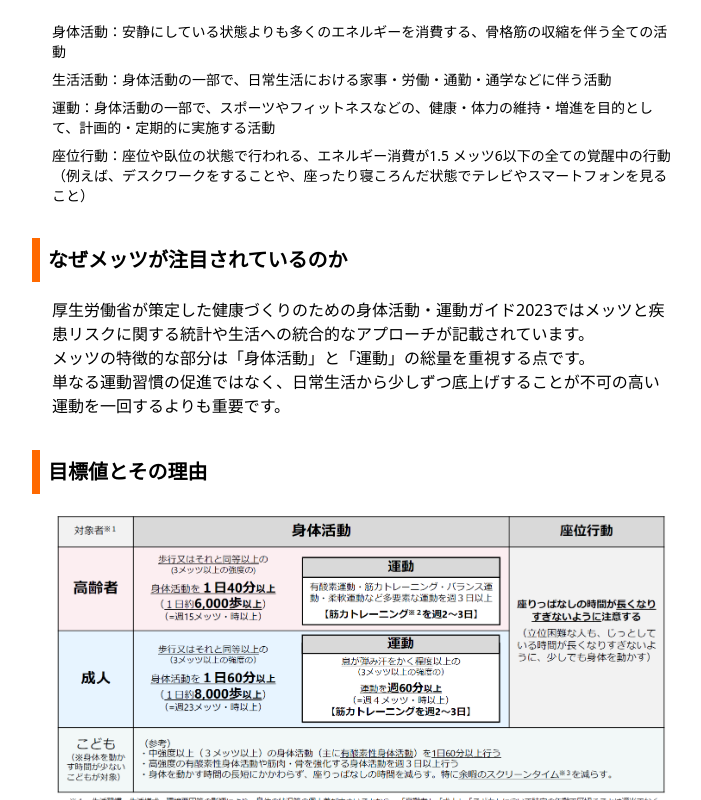
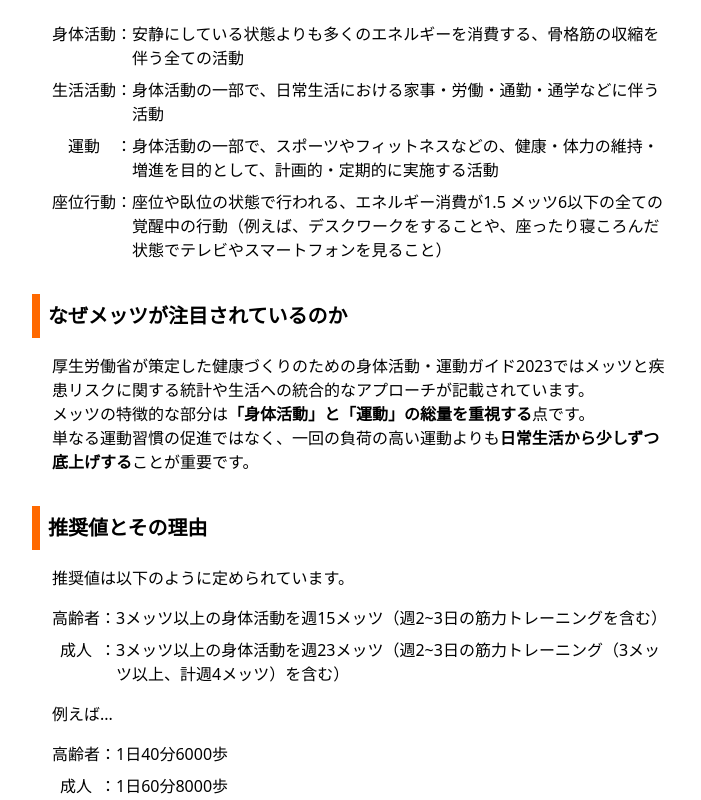
Before and after one commit to sh01forbusiness-ux/mets-app, a Next.js app: page /about in a window 1280 px wide. Shown: the part 640-1440 px from the top of the page, without its empty margins (288-989 px from the left). Built offline with nearby package versions, Linux system fonts and the light colour scheme.

Commit message:
メッツの概要追記

```diff
--- a/app/about/page.tsx
+++ b/app/about/page.tsx
@@ -8,7 +8,10 @@ export default function About() {
   const cardStyle = "p-4"
   const titleStyle = "border-l-8 border-orange-500 text-xl font-bold p-2"
   const paragraphStyle = "pl-5 mt-4"
-  const imageStyle = "pl-5 mt-4 w-full w-auto"
+  const imageStyle = "pl-5 mt-4 w-full h-auto"
+  const ulStyle = "pl-5 mt-4 space-y-2"
+  const liTitleStyle = "shrink-0 text-center"
+
 
   return (
     <main>
@@ -21,18 +24,22 @@ export default function About() {
           alt='参考画像01'
           width={1551}
           height={911} />
-        <ul className={`${paragraphStyle} text-sm`}>
-          <li>
-            身体活動：安静にしている状態よりも多くのエネルギーを消費する、骨格筋の収縮を伴う全ての活動
+        <ul className={ulStyle}>
+          <li className='flex'>
+            <span className={`${liTitleStyle} w-16`}>身体活動</span>：
+            <span>安静にしている状態よりも多くのエネルギーを消費する、骨格筋の収縮を伴う全ての活動</span>
           </li>
-          <li className='mt-2'>
-            生活活動：身体活動の一部で、日常生活における家事・労働・通勤・通学などに伴う活動
+          <li className='flex'>
+            <span className={`${liTitleStyle} w-16`}>生活活動</span>：
+            <span>身体活動の一部で、日常生活における家事・労働・通勤・通学などに伴う活動</span>
           </li>
-          <li className='mt-2'>
-            運動：身体活動の一部で、スポーツやフィットネスなどの、健康・体力の維持・増進を目的として、計画的・定期的に実施する活動
+          <li className='flex'>
+            <span className={`${liTitleStyle} w-16`}>運動</span>：
+            <span>身体活動の一部で、スポーツやフィットネスなどの、健康・体力の維持・増進を目的として、計画的・定期的に実施する活動</span>
           </li>
-          <li className='mt-2'>
-            座位行動：座位や臥位の状態で行われる、エネルギー消費が1.5 メッツ6以下の全ての覚醒中の行動（例えば、デスクワークをすることや、座ったり寝ころんだ状態でテレビやスマートフォンを見ること）
+          <li className='flex'>
+            <span className={`${liTitleStyle} w-16`}>座位行動</span>：
+            <span>座位や臥位の状態で行われる、エネルギー消費が1.5 メッツ6以下の全ての覚醒中の行動（例えば、デスクワークをすることや、座ったり寝ころんだ状態でテレビやスマートフォンを見ること）</span>
           </li>
         </ul>
       </div>
@@ -41,21 +48,58 @@ export default function About() {
         <h2 className={titleStyle}>なぜメッツが注目されているのか</h2>
         <p className={paragraphStyle}>
           厚生労働省が策定した健康づくりのための身体活動・運動ガイド2023ではメッツと疾患リスクに関する統計や生活への統合的なアプローチが記載されています。<br />
-          メッツの特徴的な部分は「身体活動」と「運動」の総量を重視する点です。<br />
-          単なる運動習慣の促進ではなく、日常生活から少しずつ底上げすることが不可の高い運動を一回するよりも重要です。
+          メッツの特徴的な部分は<span className='font-bold'>「身体活動」と「運動」の総量を重視する</span>点です。<br />
+          単なる運動習慣の促進ではなく、一回の負荷の高い運動よりも<span className='font-bold'>日常生活から少しずつ底上げする</span>ことが重要です。
         </p>
       </div>
       <div className={cardStyle}>
-        <h2 className={titleStyle}>目標値とその理由</h2>
+        <h2 className={titleStyle}>推奨値とその理由</h2>
         <p className={paragraphStyle}>
+          推奨値は以下のように定められています。
+        </p>
+        <ul className={ulStyle}>
+          <li className='flex'>
+            <span className={`${liTitleStyle} w-12`}>高齢者</span>：
+            <span>3メッツ以上の身体活動を週15メッツ（週2~3日の筋力トレーニングを含む）</span>
+          </li>
+          <li className='flex'>
+            <span className={`${liTitleStyle} w-12`}>成人</span>：
+            <span>3メッツ以上の身体活動を週23メッツ（週2~3日の筋力トレーニング（3メッツ以上、計週4メッツ）を含む）</span>
+          </li>
+        </ul>
 
+        <p className={paragraphStyle}>
+          例えば...
         </p>
+
+        <ul className={ulStyle}>
+          <li className='flex'>
+            <span className={`${liTitleStyle} w-12`}>高齢者</span>：
+            <span>1日40分6000歩</span>
+          </li>
+          <li className='flex'>
+            <span className={`${liTitleStyle} w-12`}>成人</span>：
+            <span>1日60分8000歩</span>
+          </li>
+        </ul>
         <Image
           className={imageStyle}
           src={journalImage02}
           alt='参考画像02'
           width={1437}
           height={791} />
+        <p className={paragraphStyle}>
+          高齢者では、身体活動をほとんど行わない高齢者と比べて総死亡及び心血管疾患死亡のリスクが約30％程度低下することが示されたことなどから、週15メッツを推奨値としました。<br />
+          成人では生活習慣病の発症予防に効果のある身体活動量の低減をコホート研究からレビューした結果、週23メッツを推奨値としています。
+        </p>
+        <p className={paragraphStyle}>
+          ただし、上記はあくまで推奨値であり、少しの身体活動を行った場合でも身体活動をほとんど行わない場合と比較すると死亡率は低下します。むしろ、身体活動の少ない人ほど、少しの身体活動で大きな健康増進効果が期待できます。
+        </p>
+        <p className={`${paragraphStyle} text-xl`}>
+          つまり、推奨値≠あなたの目標値<br />
+          無理せず少しずつ身体活動を増やすことが重要です！
+        </p>
+
       </div>
 
       <div className={cardStyle}>
@@ -70,6 +114,10 @@ export default function About() {
           alt='参考画像03'
           width={1661}
           height={821} />
+        <p className={paragraphStyle}>
+          一方、1日60分以上の中強度以上の身体活動を行うことにより、座位行動による死亡リスクの低下が期待できると言われています。<br />
+          また長時間の座位行動をできる限り頻繁に（例えば、30分ごとに）中断することが、心血管代謝疾患のリスク低下にとって重要であることも報告されています。
+        </p>
       </div>
 
     </main>
```
